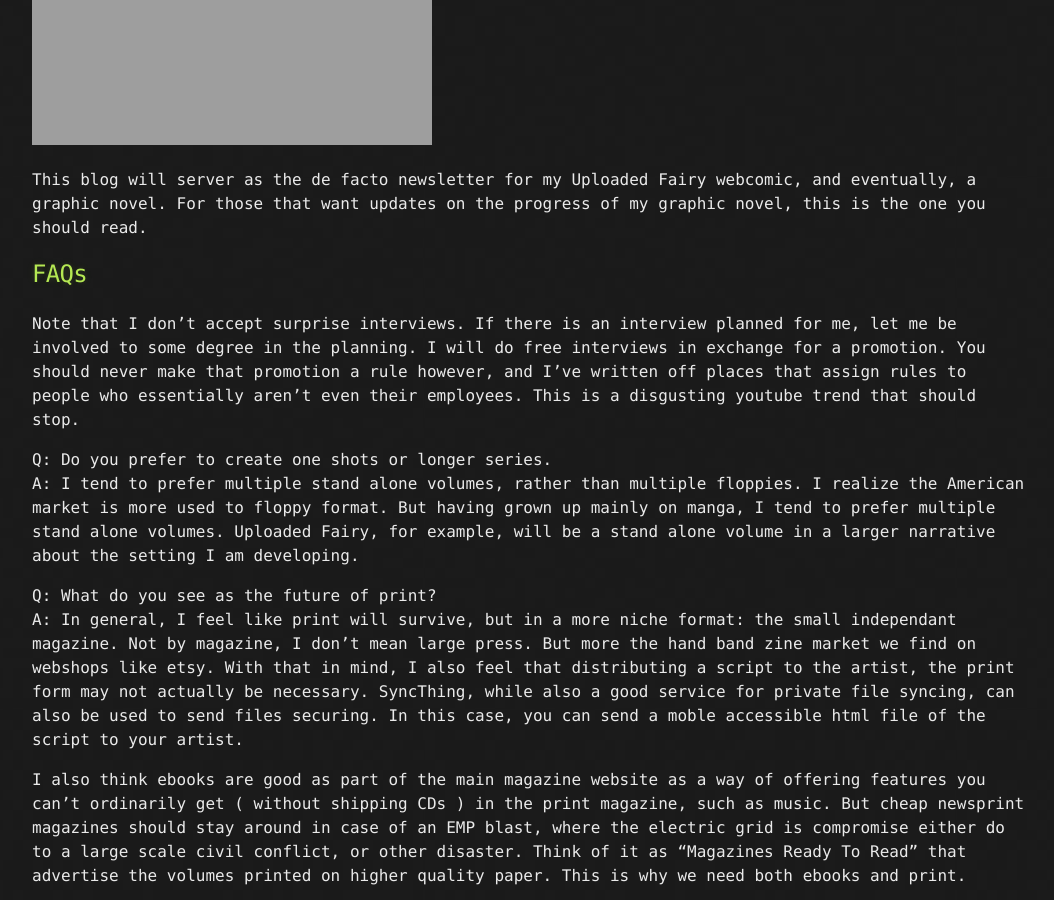
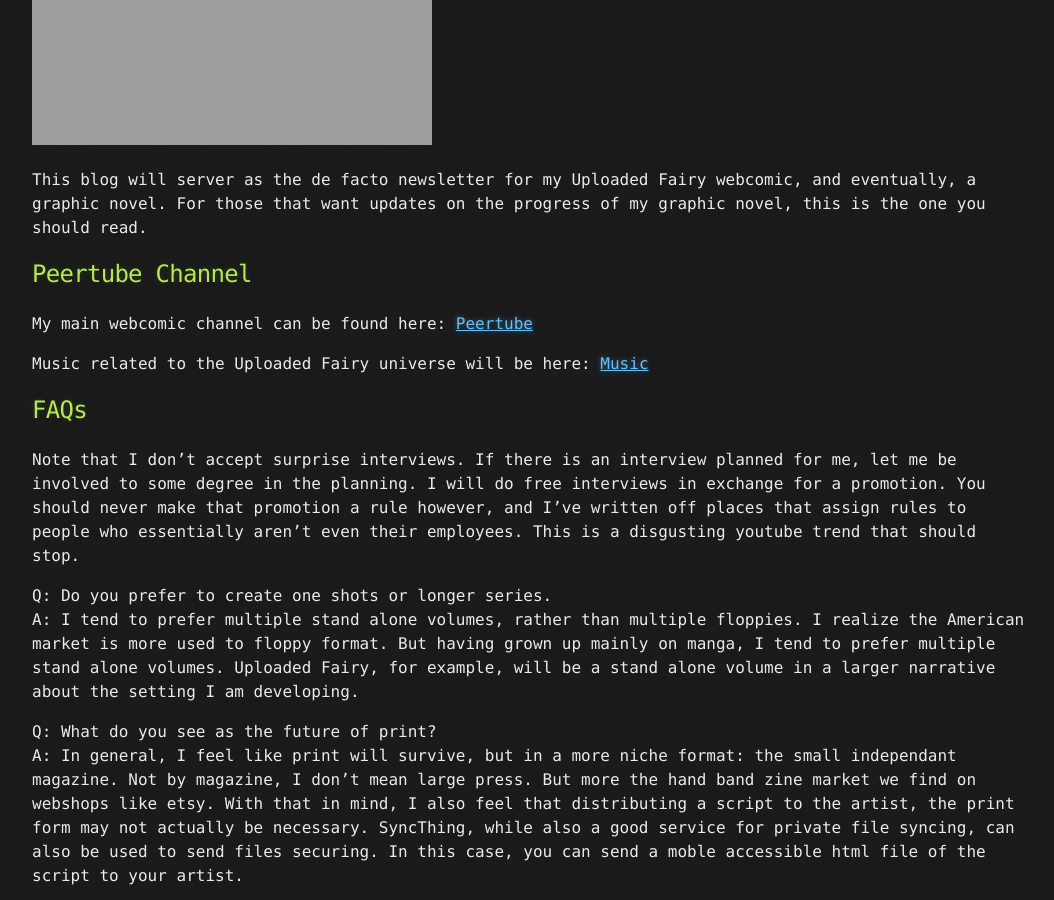
Before and after one commit to LWFlouisa/UploadedFairyUpdates, a Jekyll site: the page built from about.md, in a window 1280 px wide and 900 px high, scrolled down 355 px. Shown: the whole window, without its empty margins (108-1162 px from the left). Built offline with Jekyll 4.4.1, drawn with Linux system fonts in a browser that asks for light colours.

Commit message:
Update about.md

```diff
--- a/about.md
+++ b/about.md
@@ -6,6 +6,11 @@ title: About
 ![image](https://lwflouisa.github.io/uploadedfairyalt/pages/coverart/cover4.jpg)
 
 This blog will server as the de facto newsletter for my Uploaded Fairy webcomic, and eventually, a graphic novel. For those that want updates on the progress of my graphic novel, this is the one you should read.
+
+## Peertube Channel
+My main webcomic channel can be found here: [Peertube](https://video.ploud.jp/video-channels/mytalkshow/videos)
+
+Music related to the Uploaded Fairy universe will be here: [Music](https://video.ploud.jp/video-channels/musicchannel/videos)
 
 ## FAQs
 
```
